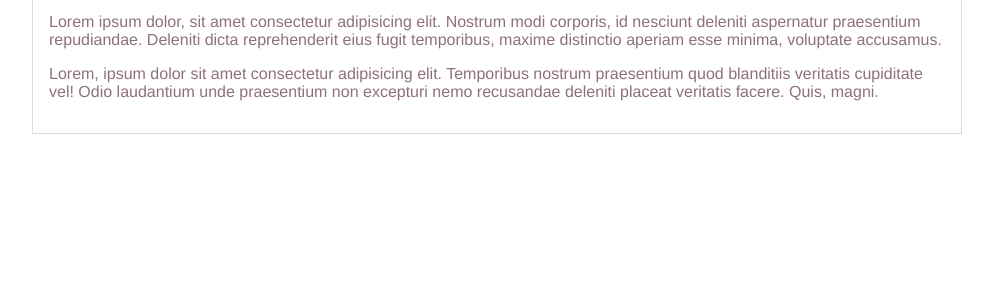
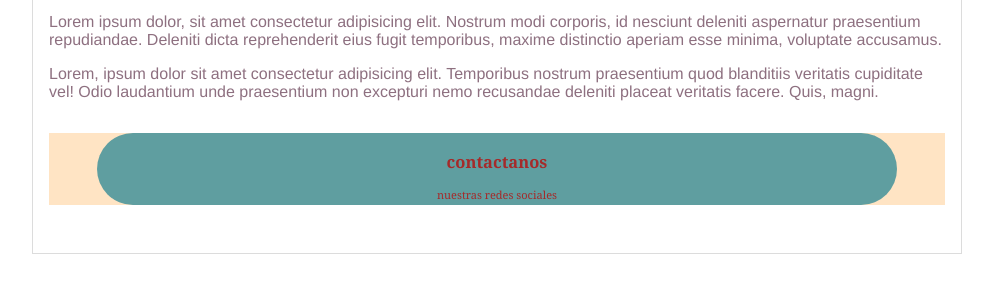
Before and after one commit to AliciaEsquivelMartinez/Platzi-Git-y-github, a plain HTML site: page index.html in a window 1280 px wide. Shown: the part 146-438 px from the top of the page, without its empty margins (143-1136 px from the left). Drawn offline with Linux system fonts and the light colour scheme.

Commit message:
agregamos el footer, color y texto

```diff
--- a/css/estilos.css
+++ b/css/estilos.css
@@ -32,3 +32,18 @@ body{
 #container h1{
      font-size: 30px;
 }
+
+footer{
+     background-color: bisque;
+     text-align: center;
+     font-family: Georgia, 'Times New Roman', Times, serif;
+     font-size: 11px;
+}
+
+footer #footer{
+     color: brown;
+     border-radius: 120px;
+     background-color: cadetblue;
+     padding: .2rem;
+     margin: 2rem 3rem;
+}
--- a/index.html
+++ b/index.html
@@ -20,6 +20,14 @@
                 <p>Lorem ipsum dolor, sit amet consectetur adipisicing elit. Nostrum modi corporis, id nesciunt deleniti aspernatur praesentium repudiandae. Deleniti dicta reprehenderit eius fugit temporibus, maxime distinctio aperiam esse minima, voluptate accusamus.</p>
                 <p>Lorem, ipsum dolor sit amet consectetur adipisicing elit. Temporibus nostrum praesentium quod blanditiis veritatis cupiditate vel! Odio laudantium unde praesentium non excepturi nemo recusandae deleniti placeat veritatis facere. Quis, magni.</p>
             </div>
+
+            <footer>
+                <div id="footer">
+                    <h2>contactanos</h5>
+                    <span>nuestras redes sociales</span>
+                </div>
+            </footer>
         </div>
+
     </body>
 </html>
```
